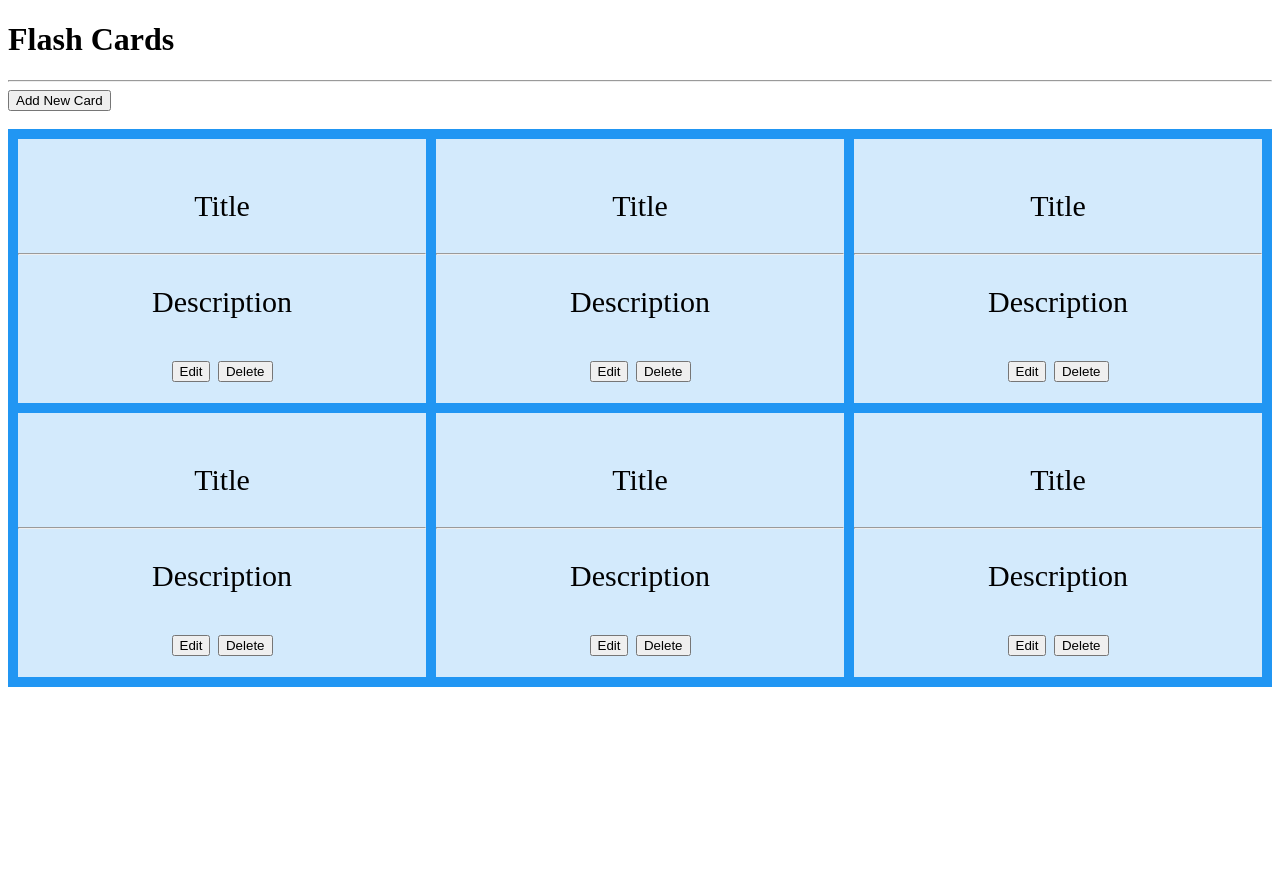
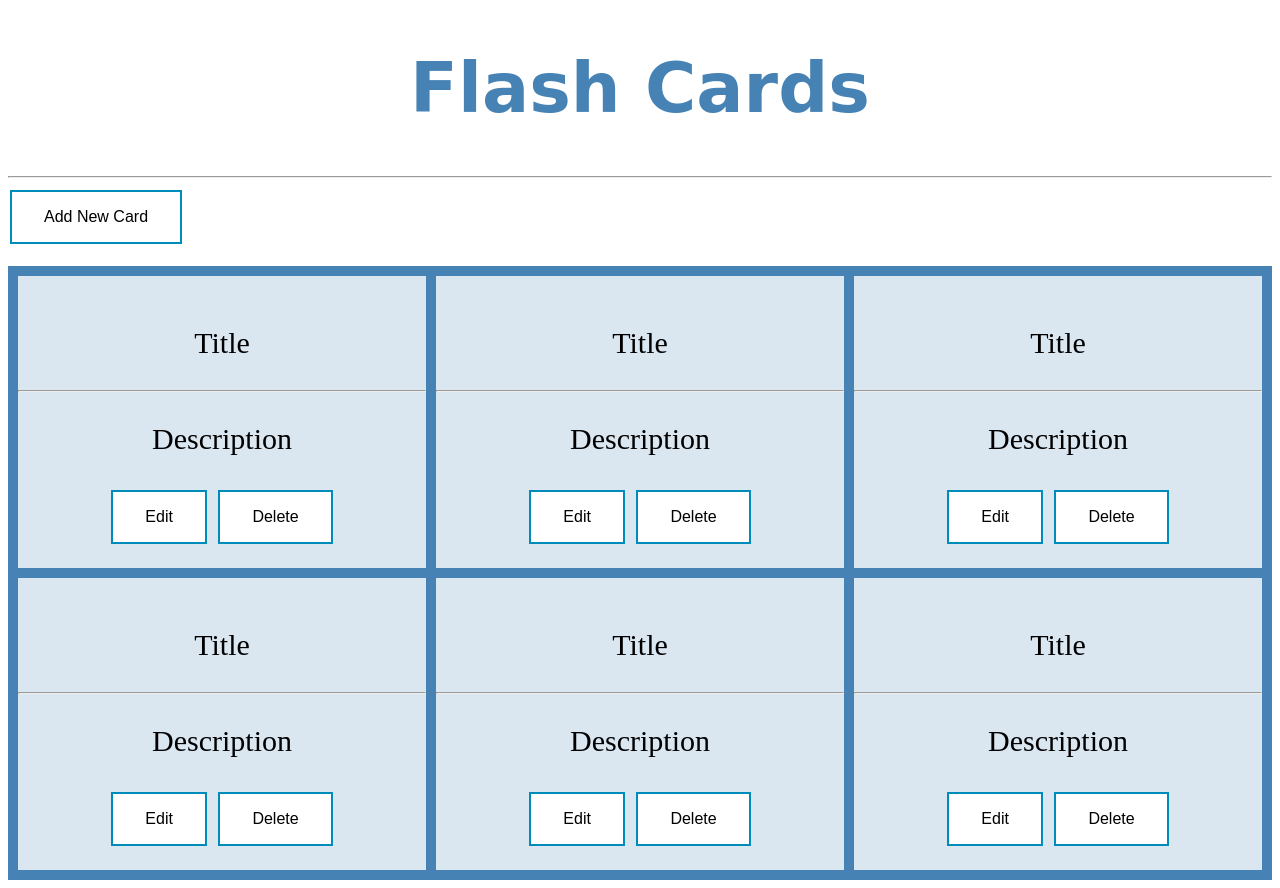
Before and after one commit to SHarmon5/Flash_cards, a plain HTML site: page index.html in a window 1280 px wide. Before the commit the page ends 800 px from the top, so only its background shows below. Drawn offline with nearby package versions, Linux system fonts and the light colour scheme.

Commit message:
homepage css

```diff
--- a/index.html
+++ b/index.html
@@ -9,7 +9,7 @@
     <h1>Flash Cards</h1>
     <hr />
 
-    <button id="create">Add New Card</button>
+    <button class="btn" id="create">Add New Card</button>
     <br />
     <br />
 
@@ -18,43 +18,43 @@
           <p class="title">Title</p>
           <hr />
           <p class="description">Description</p>
-          <button id="edit">Edit</button>
-          <button id="delete">Delete</button>
+          <button class="btn" id="edit">Edit</button>
+          <button class="btn" id="delete">Delete</button>
         </div>
         <div class="flash_card">
           <p class="title">Title</p>
           <hr />
           <p class="description">Description</p>
-          <button id="edit">Edit</button>
-          <button id="delete">Delete</button>
+          <button class="btn" id="edit">Edit</button>
+          <button class="btn" id="delete">Delete</button>
         </div>
         <div class="flash_card">
           <p class="title">Title</p>
           <hr />
           <p class="description">Description</p>
-          <button id="edit">Edit</button>
-          <button id="delete">Delete</button>
+          <button class="btn" id="edit">Edit</button>
+          <button class="btn" id="delete">Delete</button>
         </div>
         <div class="flash_card">
           <p class="title">Title</p>
           <hr />
           <p class="description">Description</p>
-          <button id="edit">Edit</button>
-          <button id="delete">Delete</button>
+          <button class="btn" id="edit">Edit</button>
+          <button class="btn" id="delete">Delete</button>
         </div>
         <div class="flash_card">
           <p class="title">Title</p>
           <hr />
           <p class="description">Description</p>
-          <button id="edit">Edit</button>
-          <button id="delete">Delete</button>
+          <button class="btn" id="edit">Edit</button>
+          <button class="btn" id="delete">Delete</button>
         </div>
         <div class="flash_card">
           <p class="title">Title</p>
           <hr />
           <p class="description">Description</p>
-          <button id="edit">Edit</button>
-          <button id="delete">Delete</button>
+          <button class="btn" id="edit">Edit</button>
+          <button class="btn" id="delete">Delete</button>
         </div>
       </div>
 
--- a/main.css
+++ b/main.css
@@ -1,14 +1,43 @@
+h1 {
+  text-align: center;
+  color: #4682b4;
+  font-size: 70px;
+  font-family: cursive
+}
+
 .grid-container {
   display: grid;
   grid-template-columns: auto auto auto;
   grid-gap: 10px;
-  background-color: #2196F3;
+  background-color: steelblue;
   padding: 10px;
 }
 
 .grid-container > div {
-  background-color: rgba(255, 255, 255, 0.8);
+  background-color: #ffffffcc;
   text-align: center;
   padding: 20px 0;
   font-size: 30px;
 }
+
+.btn {
+  border: none;
+  color: white;
+  padding: 16px 32px;
+  text-align: center;
+  text-decoration: none;
+  display: inline-block;
+  font-size: 16px;
+  margin: 4px 2px;
+  -webkit-transition-duration: 0.4s;
+  transition-duration: 0.4s;
+  cursor: pointer;
+  background-color: white;
+  color: black;
+  border: 2px solid #008CBA;
+}
+
+.btn:hover {
+  background-color: #008CBA;
+  color: white;
+}
```
